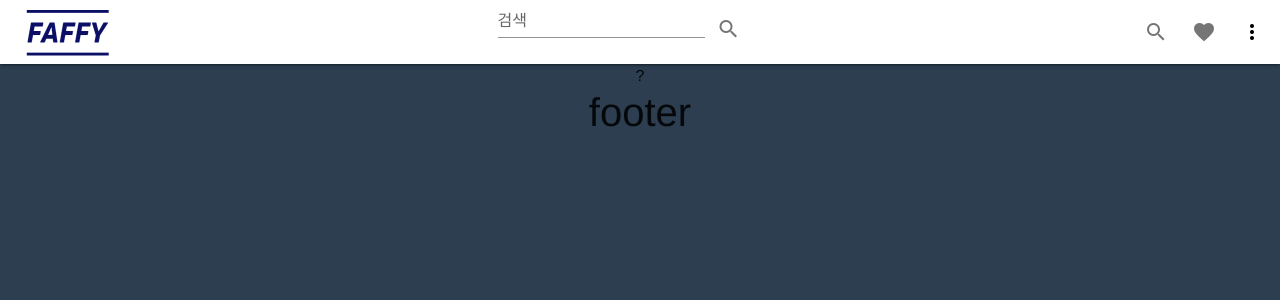
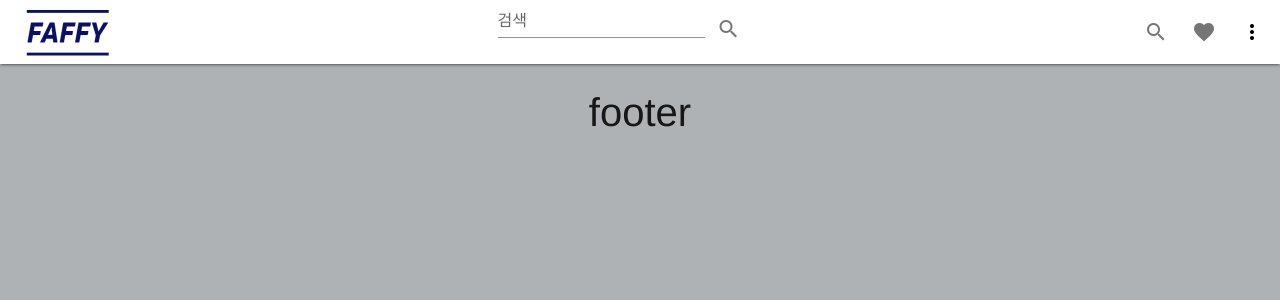
Before and after one commit to 0atx/FAFFY, a Vue app in the folder frontend/: page / in a window 1280 px wide. Shown: the top 300 px of the page. Built offline with nearby package versions, Linux system fonts and the light colour scheme.

Commit message:
Style: [FE] 서비스 파비콘 업로드 및 Vuetify 적용
Vuetify 적용하여 기존 네비게이션 바 수정했습니다.

```diff
--- a/frontend/src/App.vue
+++ b/frontend/src/App.vue
@@ -1,15 +1,16 @@
 <template>
   <v-app id="faffy">
     <Header />
-    <!-- <profile-view /> -->
-    <router-view></router-view>?
+    <auth-view />
+    <!--<router-view></router-view>-->
     <Footer />
   </v-app>
 </template>
 
 <script>
 import Header from './components/common/Header.vue'
-// import ProfileView from './views/ProfileView.vue'
+//import ProfileView from './views/ProfileView.vue'
+import AuthView from './views/AuthView.vue'
 import Footer from './components/common/Footer.vue'
 
 export default {
@@ -17,7 +18,7 @@ export default {
   components: {
     Header,
     Footer,
-    // ProfileView
+    AuthView
   }
 }
 </script>
@@ -27,8 +28,9 @@ export default {
   font-family: Avenir, Helvetica, Arial, sans-serif;
   -webkit-font-smoothing: antialiased;
   -moz-osx-font-smoothing: grayscale;
-  width: calc(100vw - (100vw - 100%))px;
+  width: calc(100vw - (100vw - 100%));
+  height: 100vh;
   text-align: center;
-  background-color: #2c3e50;
+  background-color: #afb2b5;
 }
 </style>
```
Also changed, not shown: frontend/src/assets/images/faffy_logo_1.png (deleted).
